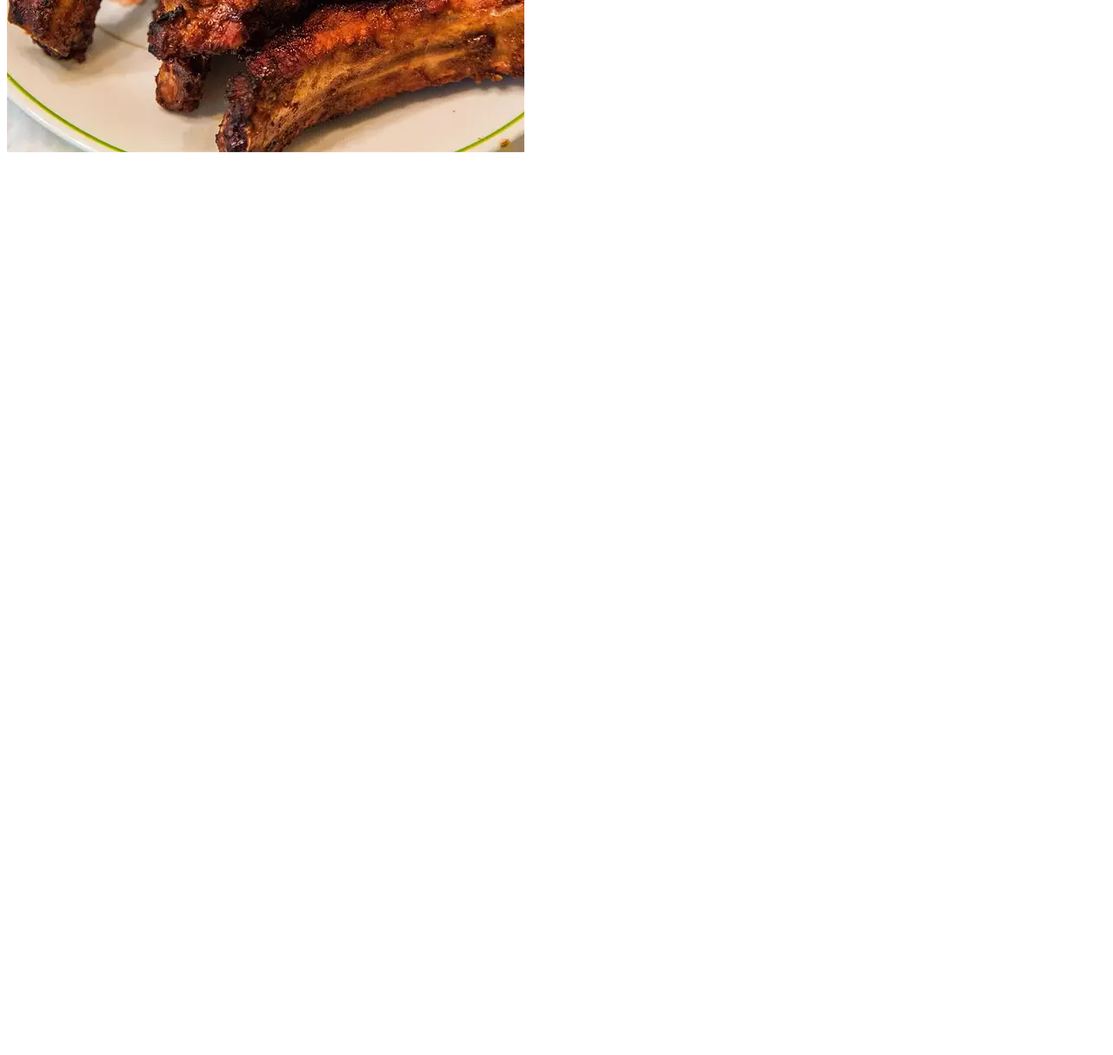
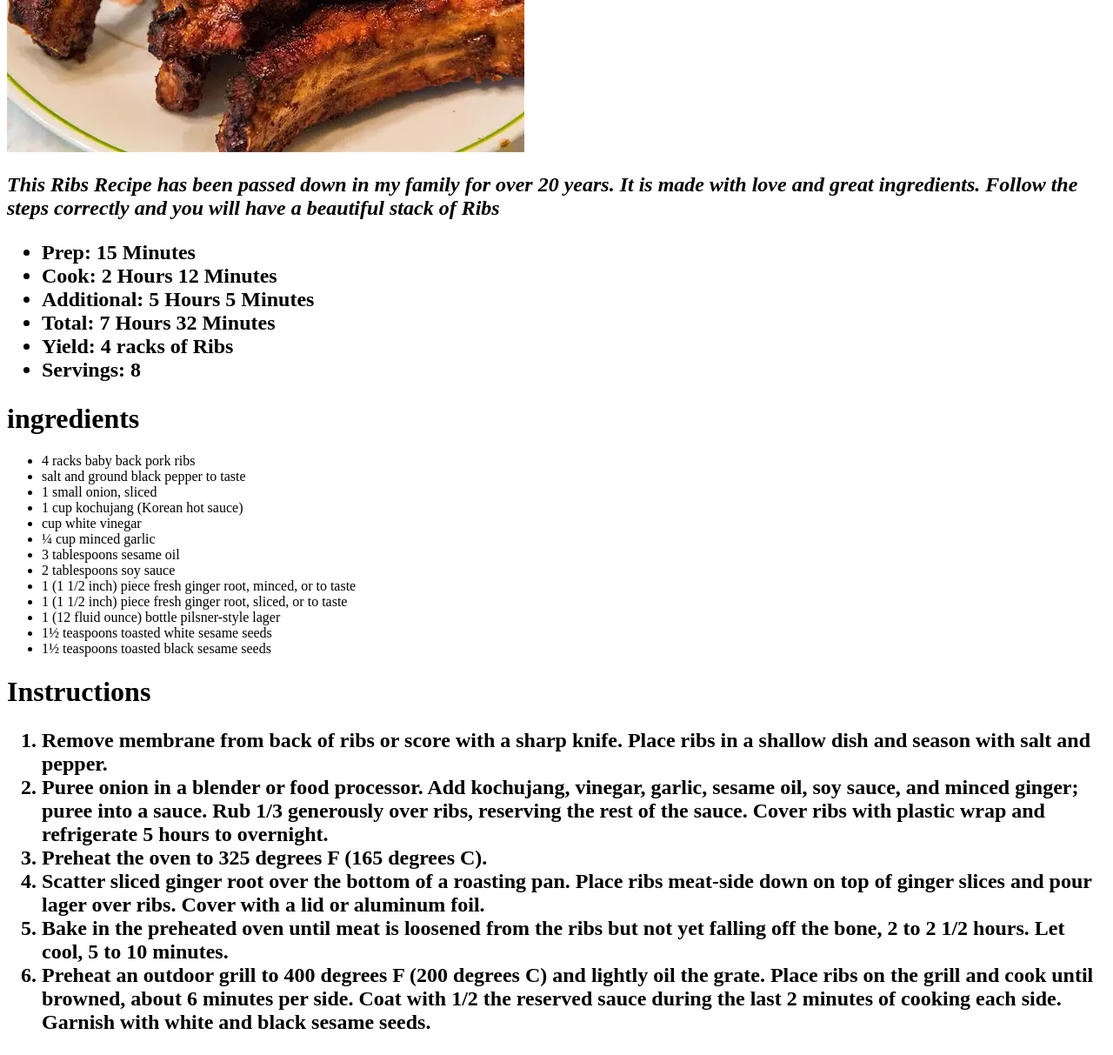
Before and after one commit to oruss1309/odin-recipes, a plain HTML site: page Recipes/spicyKoreanRibs.html in a window 1280 px wide. Shown: the part 500-1713 px from the top of the page at 87% size. Before the commit the page ends 800 px from the top, so only its background shows below. Drawn offline with Linux system fonts and the light colour scheme.

Commit message:
completed rins section of the website page

```diff
--- a/Recipes/spicyKoreanRibs.html
+++ b/Recipes/spicyKoreanRibs.html
@@ -7,5 +7,47 @@
 <body>
     <h1>Spicy Korean Ribs</h1>
     <img src="../Images/ribs.jpg">
+    <h2><strong><em>This Ribs Recipe has been passed down in my family for over 20 years.
+        It is made with love and great ingredients.
+        Follow the steps correctly and you will have a beautiful stack of Ribs</em></strong></h2>
+    <h2><ul>
+        <li>Prep: 15 Minutes</li>
+        <li>Cook: 2 Hours 12 Minutes</li>
+        <li>Additional: 5 Hours 5 Minutes</li>
+        <li>Total: 7 Hours 32 Minutes</li>
+        <li>Yield: 4 racks of Ribs</li>
+        <li>Servings: 8</li>
+    </ul></h2>
+
+    <h1>ingredients</h1>
+    <ul>
+        <li>4 racks baby back pork ribs </li>
+        <li>salt and ground black pepper to taste </li>
+        <li>1 small onion, sliced </li>
+        <li>1 cup kochujang (Korean hot sauce) </li>
+        <li>  cup white vinegar  </li>
+        <li>¼ cup minced garlic </li>
+        <li>3 tablespoons sesame oil </li>
+        <li>2 tablespoons soy sauce </li>
+        <li>1 (1 1/2 inch) piece fresh ginger root, minced, or to taste </li>
+        <li>1 (1 1/2 inch) piece fresh ginger root, sliced, or to taste </li>
+        <li>1 (12 fluid ounce) bottle pilsner-style lager </li>
+        <li>1½ teaspoons toasted white sesame seeds </li>
+        <li>1½ teaspoons toasted black sesame seeds </li>
+
+
+    </ul>
+
+    <h1>Instructions</h1>
+    <h2><ol>
+        <li>Remove membrane from back of ribs or score with a sharp knife. Place ribs in a shallow dish and season with salt and pepper.</li>
+        <li>Puree onion in a blender or food processor. Add kochujang, vinegar, garlic, sesame oil, soy sauce, and minced ginger; puree into a sauce. Rub 1/3 generously over ribs, reserving the rest of the sauce. Cover ribs with plastic wrap and refrigerate 5 hours to overnight.</li>
+        <li>Preheat the oven to 325 degrees F (165 degrees C).</li>
+
+        <li>Scatter sliced ginger root over the bottom of a roasting pan. Place ribs meat-side down on top of ginger slices and pour lager over ribs. Cover with a lid or aluminum foil.</li>
+        <li>Bake in the preheated oven until meat is loosened from the ribs but not yet falling off the bone, 2 to 2 1/2 hours. Let cool, 5 to 10 minutes.</li>
+        <li>Preheat an outdoor grill to 400 degrees F (200 degrees C) and lightly oil the grate. Place ribs on the grill and cook until browned, about 6 minutes per side. Coat with 1/2 the reserved sauce during the last 2 minutes of cooking each side. Garnish with white and black sesame seeds.</li>
+    </ol></h2>
+
 </body>
 </html>
```
Also changed, not shown: Recipes/Butcher'sSteak.html (+12 -1 lines), Recipes/HerbedChickenNuggets.html (+10 -0 lines), index.html (+2 -2 lines).
